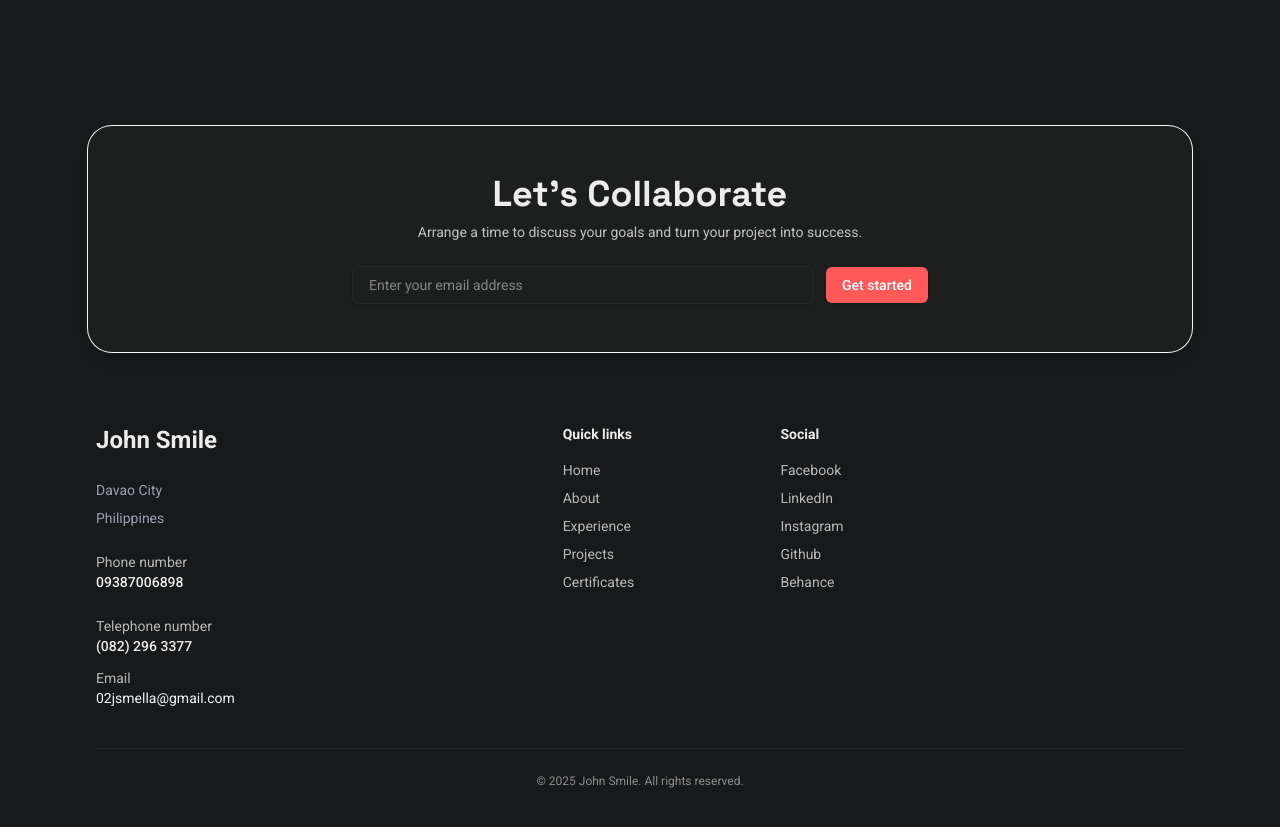
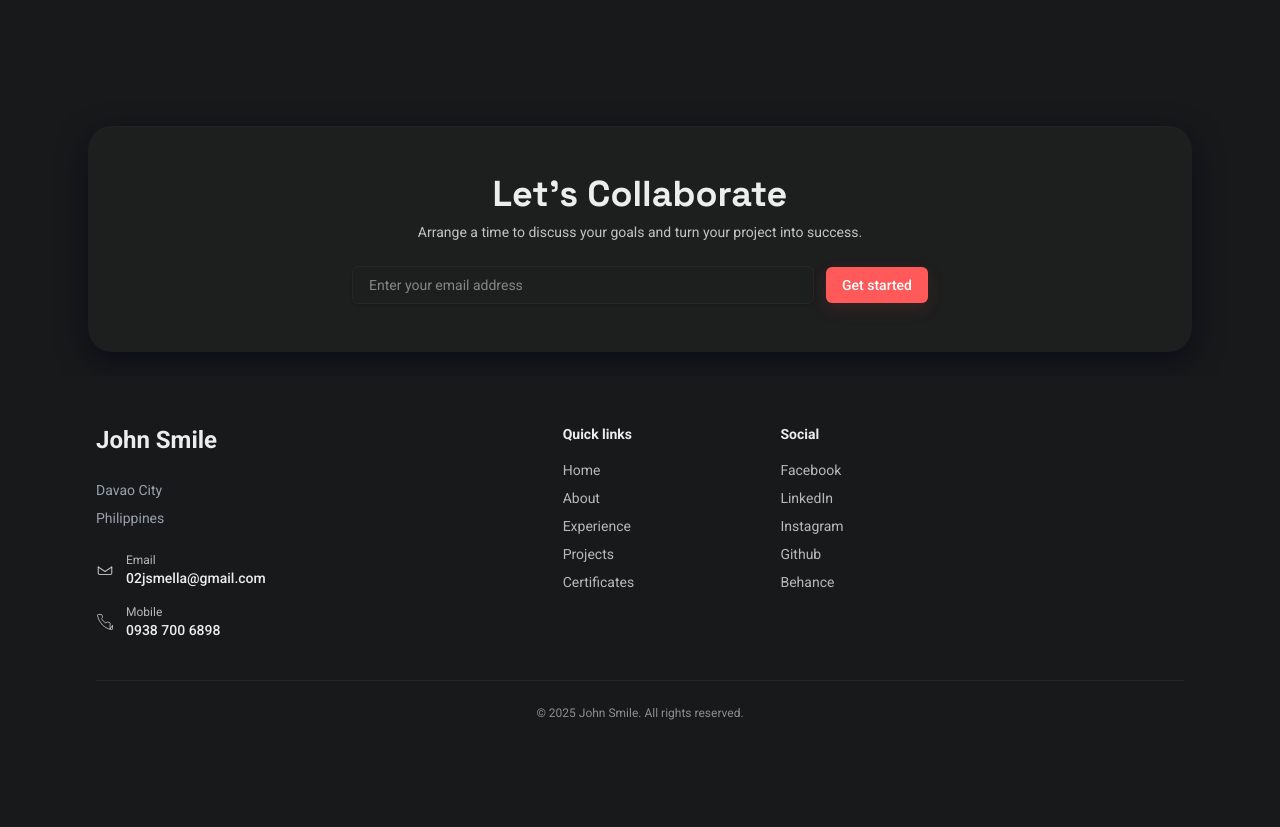
Before and after one commit to Redkuroo/smile-portfolio-v2, a Next.js app: page / in a window 1280 px wide. Shown: the part 6102-6929 px from the top of the page. After the commit the page ends 6871 px from the top, so only its background shows below. Built offline with nearby package versions, Linux system fonts and the light colour scheme.

Commit message:
footer refinements

```diff
--- a/app/components/Footer.js
+++ b/app/components/Footer.js
@@ -6,28 +6,37 @@ export default function Footer() {
   const legal = ['Terms of service', 'Privacy policy', 'Cookie policy']
 
   return (
-    <footer className="mt-16">
+  <footer className="mt-16" role="contentinfo">
+    <h2 className="sr-only">Footer</h2>
       {/* Outer rounded card to match the screenshot */}
-      <div className="max-w-6xl mx-auto px-6">
-  <div className="bg-[rgba(255,255,255,0.02)] rounded-3xl overflow-hidden shadow-lg ring-1 ring-gray-100">
+  <div className="max-w-6xl mx-auto px-6">
+  <div
+    className="bg-[rgba(255,255,255,0.02)] rounded-3xl overflow-hidden shadow-lg ring-1 ring-gray-100"
+    role="region"
+    aria-label="Call to action"
+    style={{ boxShadow: '0 10px 30px rgba(2,6,23,0.6), inset 0 1px 0 rgba(255,255,255,0.02)' }}
+  >
           {/* Top CTA */}
           <div className="py-12 px-10 text-center">
             <h3 className="text-4xl font-extrabold" style={{ color: 'var(--foreground)' }}>Let’s Collaborate</h3>
             <p className="mt-2 text-sm" style={{ color: 'rgba(237,237,237,0.8)' }}>Arrange a time to discuss your goals and turn your project into success.</p>
 
-            <form className="mt-6 flex items-center justify-center gap-3 max-w-xl mx-auto">
+            <form className="mt-6 flex items-center justify-center gap-3 max-w-xl mx-auto" onSubmit={(e) => e.preventDefault()}>
               <label htmlFor="newsletter-email" className="sr-only">Email address</label>
               <input
                 id="newsletter-email"
                 type="email"
                 placeholder="Enter your email address"
-                className="w-full max-w-lg rounded-md border bg-transparent px-4 py-2 text-sm shadow-sm focus:outline-none"
+                aria-label="Your email address"
+                autoComplete="email"
+                className="w-full max-w-lg rounded-md border bg-transparent px-4 py-2 text-sm shadow-sm focus:outline-none focus-visible:ring-2 focus-visible:ring-offset-2"
                 style={{ color: 'var(--foreground)', borderColor: 'rgba(255,255,255,0.04)' }}
               />
               <button
                 type="submit"
-                className="inline-flex items-center gap-2 whitespace-nowrap rounded-md text-white px-4 py-2 text-sm font-medium shadow-sm"
-                style={{ background: 'var(--accent)' }}
+                className="inline-flex items-center gap-2 whitespace-nowrap rounded-md text-white px-4 py-2 text-sm font-medium shadow-sm focus-visible:ring-2 focus-visible:ring-offset-2 focus-visible:outline-none transition-transform transform hover:scale-105"
+                style={{ background: 'var(--accent)', boxShadow: '0 6px 18px rgba(255,89,89,0.12)' }}
+                aria-label="Get started - contact"
               >
                 Get started
               </button>
@@ -42,7 +51,7 @@ export default function Footer() {
 
       {/* Full-width dark footer section (inner content constrained) */}
       <div className="w-full mt-6" style={{ background: 'var(--background)', color: 'var(--foreground)' }}>
-        <div className="max-w-6xl mx-auto px-8 py-12">
+        <div className="max-w-6xl mx-auto px-4 sm:px-8 py-12">
           <div className="grid grid-cols-1 md:grid-cols-12 gap-8">
               <div className="md:col-span-5">
               <div className="flex items-start gap-4">
@@ -54,39 +63,50 @@ export default function Footer() {
                 <div>Philippines</div>
 
               </address>
-<div className="mt-6 text-sm" style={{ color: 'rgba(237,237,237,0.75)' }}>
-                <div>Phone number</div>
-                <div className="font-medium" style={{ color: 'var(--foreground)' }}>09387006898</div>
-              </div>
               <div className="mt-6 text-sm" style={{ color: 'rgba(237,237,237,0.75)' }}>
-                <div>Telephone number</div>
-                <div className="font-medium" style={{ color: 'var(--foreground)' }}>(082) 296 3377</div>
+                <div className="flex items-center gap-3">
+                  <svg width="18" height="18" viewBox="0 0 24 24" fill="none" xmlns="http://www.w3.org/2000/svg" aria-hidden>
+                    <path d="M21 8v8a2 2 0 0 1-2 2H5a2 2 0 0 1-2-2V8" stroke="currentColor" strokeWidth="1.5" strokeLinecap="round" strokeLinejoin="round" />
+                    <path d="M3 8l9 6 9-6" stroke="currentColor" strokeWidth="1.5" strokeLinecap="round" strokeLinejoin="round" />
+                  </svg>
+                  <div>
+                    <div className="text-xs">Email</div>
+                    <a href="mailto:02jsmella@gmail.com" className="font-medium hover:underline" style={{ color: 'var(--foreground)' }}>02jsmella@gmail.com</a>
+                  </div>
+                </div>
               </div>
 
-              <div className="mt-3 text-sm" style={{ color: 'rgba(237,237,237,0.75)' }}>
-                <div>Email</div>
-                <a href="mailto:support@skipmatrix.com" className="text-gray-100 hover:underline">02jsmella@gmail.com</a>
+              <div className="mt-4 text-sm" style={{ color: 'rgba(237,237,237,0.75)' }}>
+                <div className="flex items-center gap-3">
+                  <svg width="18" height="18" viewBox="0 0 24 24" fill="none" xmlns="http://www.w3.org/2000/svg" aria-hidden>
+                    <path d="M22 16.92V21a1 1 0 0 1-1.11 1 19 19 0 0 1-8.63-3.07 19 19 0 0 1-6-6A19 19 0 0 1 2 3.11 1 1 0 0 1 3 2h4.09a1 1 0 0 1 1 .75c.12.66.38 1.87.61 2.57a1 1 0 0 1-.24 1l-1.2 1.2a16 16 0 0 0 6 6l1.2-1.2a1 1 0 0 1 1-.24c.7.23 1.9.49 2.57.61a1 1 0 0 1 .75 1V21z" stroke="currentColor" strokeWidth="1.2" strokeLinecap="round" strokeLinejoin="round" />
+                  </svg>
+                  <div>
+                    <div className="text-xs">Mobile</div>
+                    <div className="font-medium" style={{ color: 'var(--foreground)' }}>0938 700 6898</div>
+                  </div>
+                </div>
               </div>
             </div>
 
             <div className="md:col-span-7 grid grid-cols-2 sm:grid-cols-3 gap-8">
-              <div>
-        <h4 className="text-sm font-semibold">Quick links</h4>
-        <ul className="mt-4 space-y-2 text-sm" style={{ color: 'rgba(237,237,237,0.75)' }}>
+              <nav aria-label="Quick links">
+                <h4 className="text-sm font-semibold">Quick links</h4>
+                <ul role="list" className="mt-4 space-y-2 text-sm" style={{ color: 'rgba(237,237,237,0.75)' }}>
                   {quickLinks.map((l) => (
-          <li key={l}><a href="#" style={{ color: 'inherit' }} className="hover:underline">{l}</a></li>
+                    <li key={l}><a href="#" style={{ color: 'inherit' }} className="hover:underline focus:outline-none focus-visible:underline">{l}</a></li>
                   ))}
                 </ul>
-              </div>
+              </nav>
 
-              <div>
-        <h4 className="text-sm font-semibold">Social</h4>
-        <ul className="mt-4 space-y-2 text-sm" style={{ color: 'rgba(237,237,237,0.75)' }}>
+              <nav aria-label="Social links">
+                <h4 className="text-sm font-semibold">Social</h4>
+                <ul className="mt-4 space-y-2 text-sm" style={{ color: 'rgba(237,237,237,0.75)' }}>
                   {social.map((s) => (
-          <li key={s}><a href="#" style={{ color: 'inherit' }} className="hover:underline">{s}</a></li>
+                    <li key={s}><a href="#" style={{ color: 'inherit' }} className="hover:underline focus:outline-none" aria-label={s}>{s}</a></li>
                   ))}
                 </ul>
-              </div>
+              </nav>
 
 
             </div>
```
